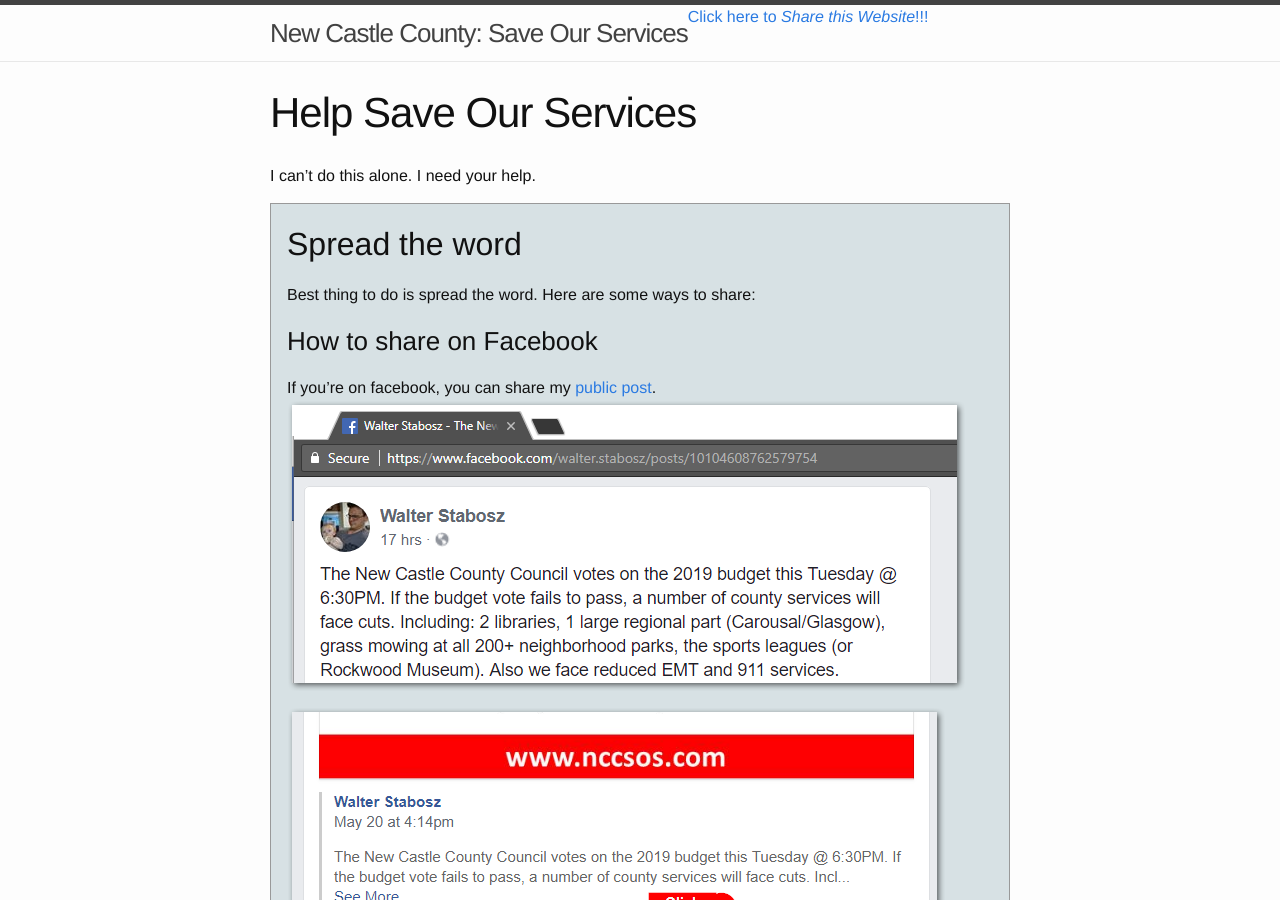
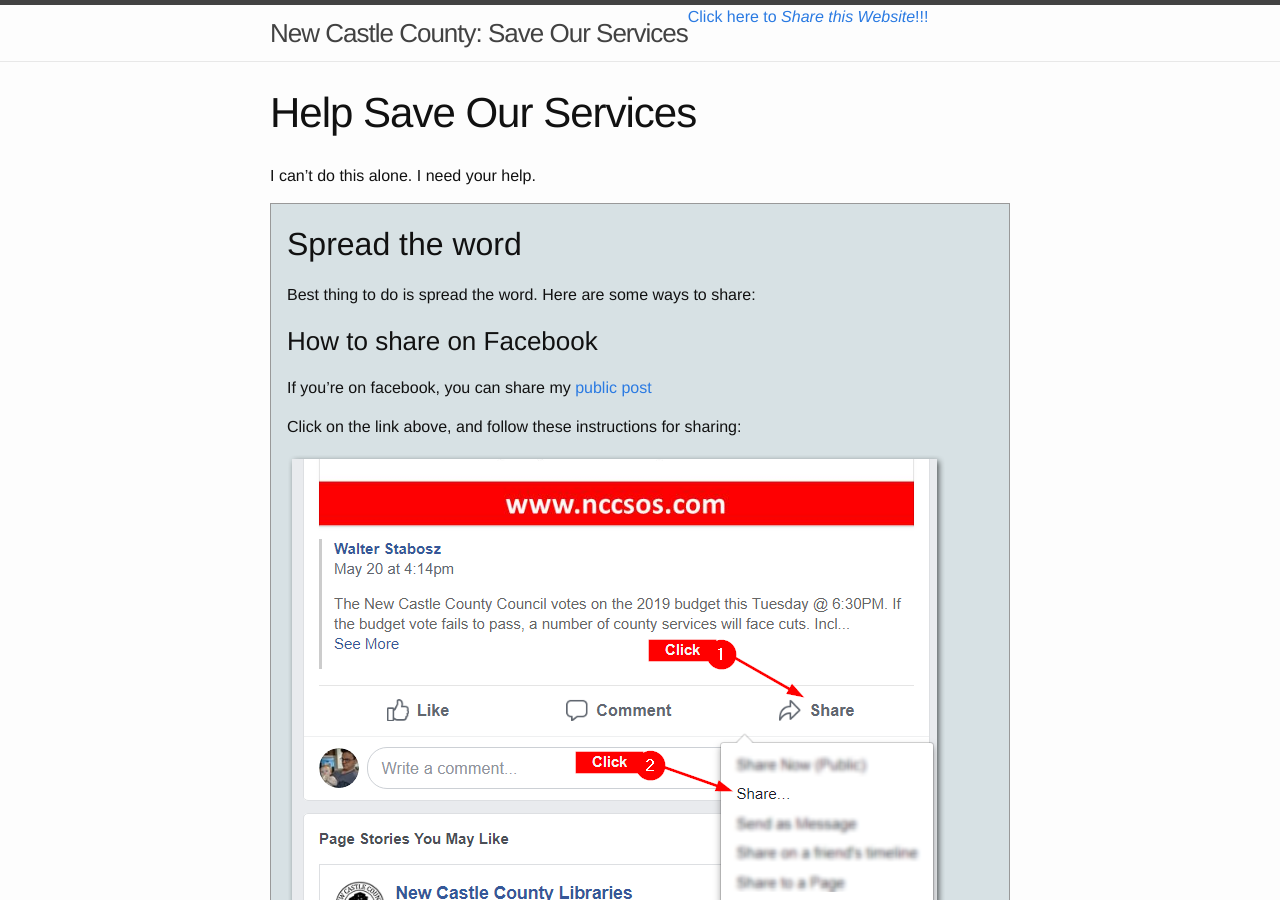
Before and after one commit to wstabosz/nccsos, a Jekyll site: the page built from help-save-our-services.markdown, in a window 1280 px wide and 900 px high. Built offline with Jekyll 4.4.1, drawn with Linux system fonts in a browser that asks for light colours.

Commit message:
Updated Help Save Our Services

```diff
--- a/help-save-our-services.markdown
+++ b/help-save-our-services.markdown
@@ -11,8 +11,9 @@
 
 ### How to share on Facebook
 
-If you're on facebook, you can share my [public post](https://www.facebook.com/walter.stabosz/posts/10104608762579754).
-![facebook-post-to-share.png](/uploads/facebook-post-to-share.png)
+If you're on facebook, you can share my [public post](https://www.facebook.com/walter.stabosz/posts/1010461210744A6614)
+
+Click on the link above, and follow these instructions for sharing:
 
 ![how-to-share-1.png](/uploads/how-to-share-1.png)
 
```
